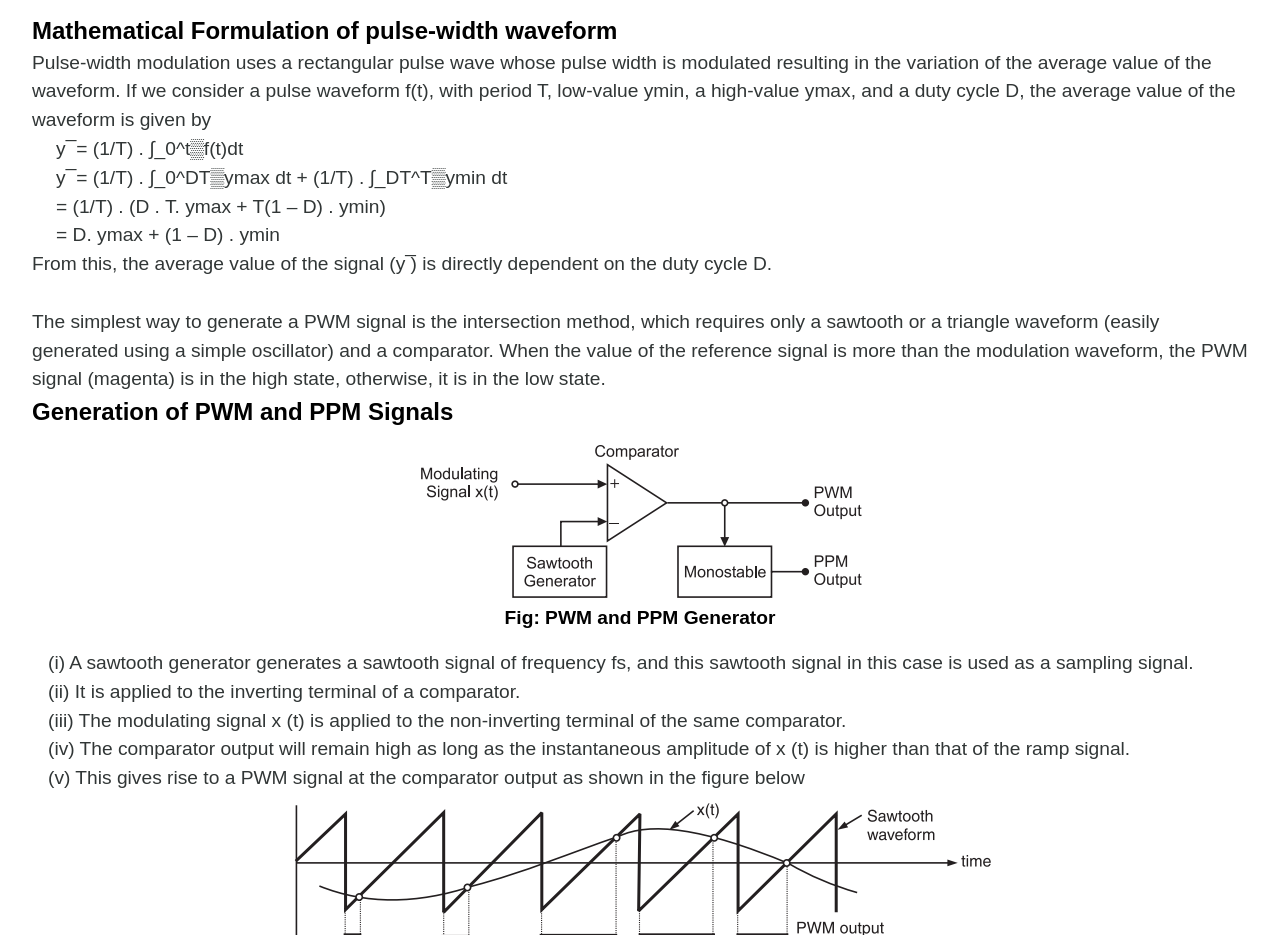
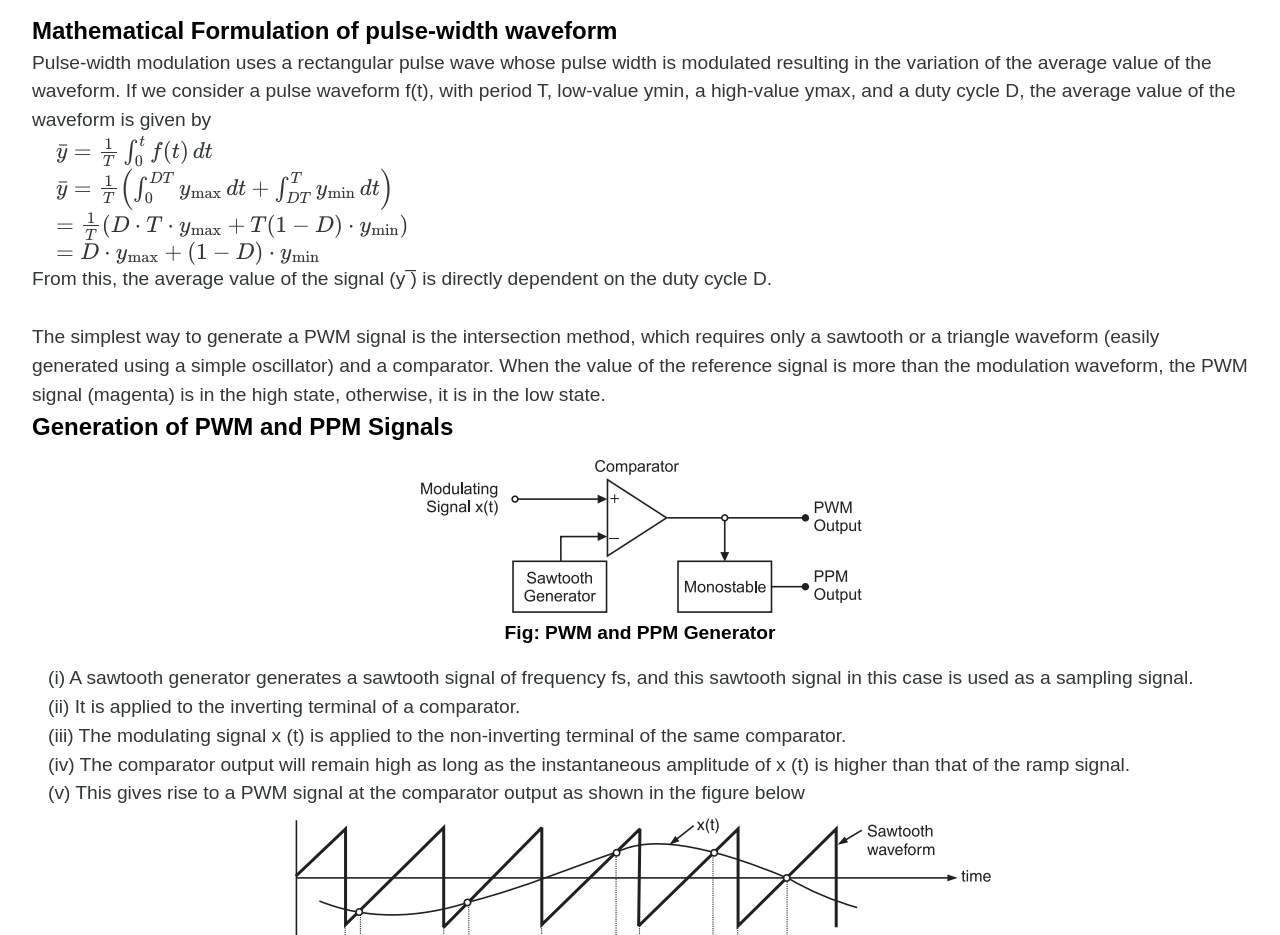
Before and after one commit to virtual-labs/exp-pulse-amplitude-modulation-iitd, a plain HTML site: page experiment/theory/PWM.html in a window 1280 px wide. Shown: the part 1684-2619 px from the top of the page. Drawn offline with nearby package versions, Linux system fonts and the light colour scheme; some packages are replaced by stand-ins of ours.

Commit message:
Update PWM.html

```diff
--- a/experiment/theory/PWM.html
+++ b/experiment/theory/PWM.html
@@ -3,6 +3,10 @@
     <meta charset="UTF-8" />
     <meta name="viewport" content="width=device-width, initial-scale=1.0" />
     <script src="https://cdn.tailwindcss.com"></script>
+	<script type="text/javascript" async
+  src="https://cdnjs.cloudflare.com/ajax/libs/mathjax/2.7.7/MathJax.js?config=TeX-MML-AM_CHTML">
+</script>
+
     <title>Virtual Labs</title>
     <link rel="stylesheet" href="../css/vlabs-style.css" />
     <link rel="shortcut icon" href="../images/favicon.ico" />
@@ -228,12 +232,19 @@
             T, low-value ymin, a high-value ymax, and a duty cycle D, the
             average value of the waveform is given by
           </p>
-          <p class="pl-6">y ̅ = (1/T) . ∫_0^t▒f(t)dt <br /></p>
-          <p class="pl-6">
-            y ̅ = (1/T) . ∫_0^DT▒ymax dt + (1/T) . ∫_DT^T▒ymin dt <br />
-            = (1/T) . (D . T. ymax + T(1 – D) . ymin) <br />
-            = D. ymax + (1 – D) . ymin
-          </p>
+<p class="pl-6">
+    \(\bar{y} = \frac{1}{T} \int_0^t f(t) \, dt\)
+</p>
+<p class="pl-6">
+    \(\bar{y} = \frac{1}{T} \left( \int_0^{DT} y_{\text{max}} \, dt + \int_{DT}^T y_{\text{min}} \, dt \right)\)
+</p>
+<p class="pl-6">
+    \(= \frac{1}{T} \left( D \cdot T \cdot y_{\text{max}} + T(1 - D) \cdot y_{\text{min}} \right)\)
+</p>
+<p class="pl-6">
+    \(= D \cdot y_{\text{max}} + (1 - D) \cdot y_{\text{min}}\)
+</p>
+
           <p class="">
             From this, the average value of the signal (y ̅) is directly
             dependent on the duty cycle D.
```
